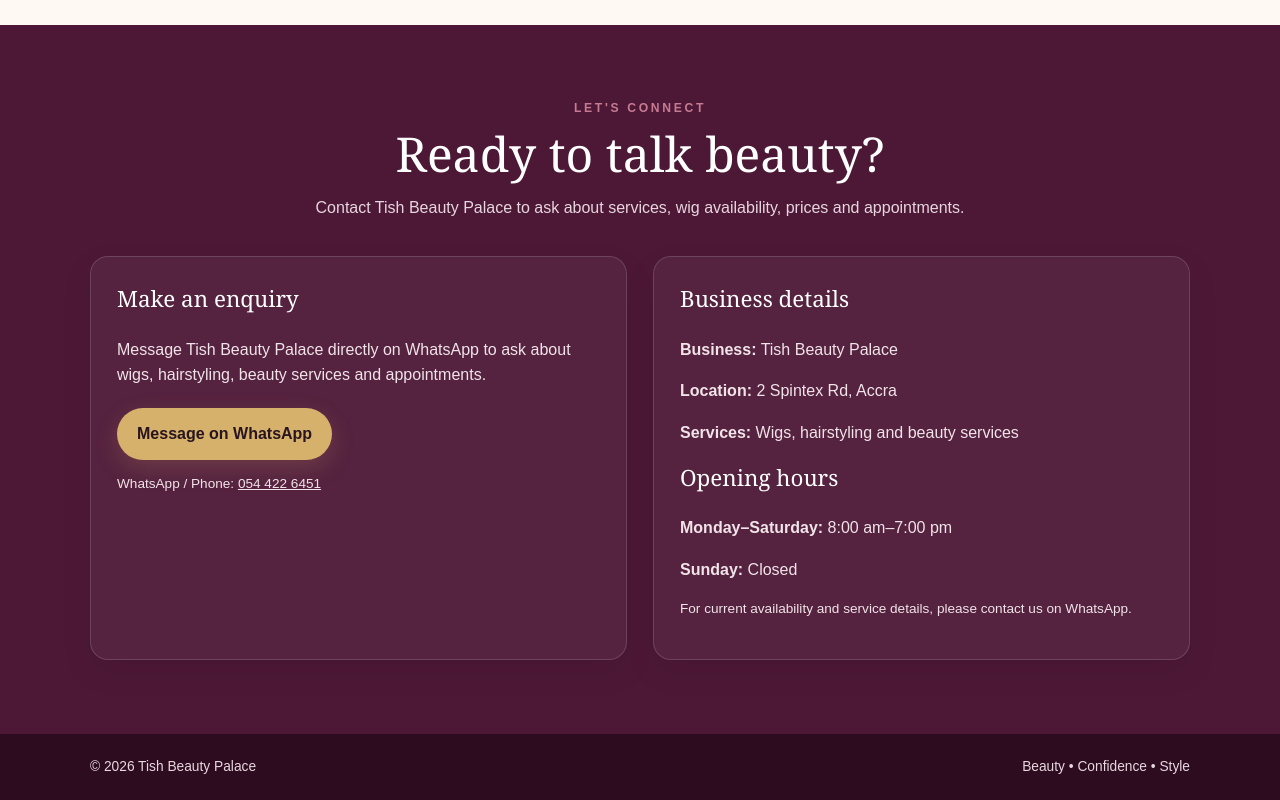
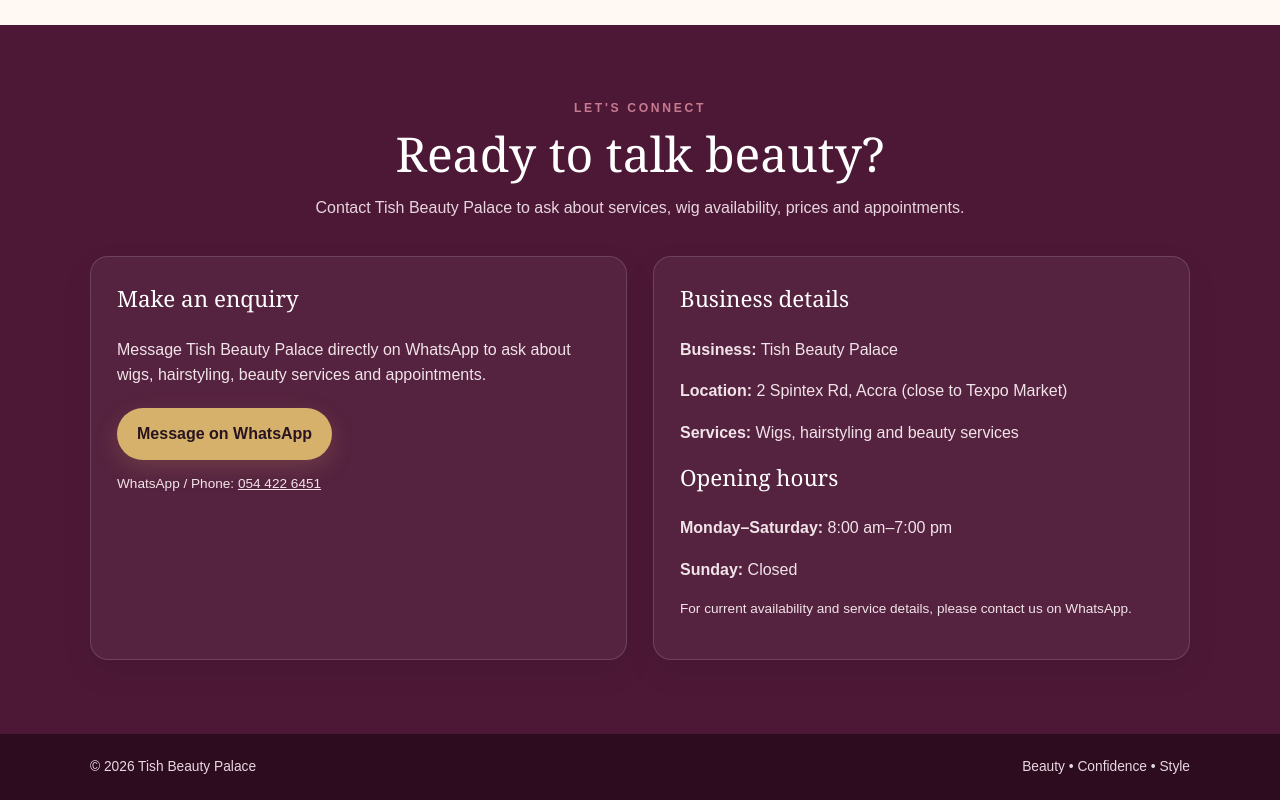
Before and after one commit to Maxcot-999/Tish-beauty-palace-, a plain HTML site: page index.html in a window 1280 px wide. Shown: the part 2994-3794 px from the top of the page. Drawn offline with Linux system fonts and the light colour scheme.

Commit message:
Fix contact information and update location details
Updated WhatsApp contact link and business location details.

```diff
--- a/index.html
+++ b/index.html
@@ -44,7 +44,7 @@
     </div></div></section>
     <section class="about" id="about"><div class="wrap about-grid"><div class="about-img" role="img" aria-label="Beauty and hair styling scene"></div><div class="about-copy"><div class="eyebrow" style="color:var(--rose);letter-spacing:.2em;font-weight:bold;font-size:.76rem">Welcome to Tish Beauty Palace</div><h2>Beauty that feels like you.</h2><p>Every client has their own style. Tish Beauty Palace is here to help you explore looks that make you feel confident and ready for your moment.</p><ul class="checks"><li>Ask about current services and wig stock</li><li>Discuss the look you want before booking</li><li>Contact the business directly for confirmed prices and availability</li></ul><a class="btn" style="background:var(--plum);color:white" href="#contact">Get in touch</a></div></div></section>
     <section id="gallery"><div class="wrap"><div class="section-head"><div class="eyebrow">Style inspiration</div><h2>Find your next look</h2><p>A sample inspiration gallery. Replace these stock photos with Tish Beauty Palace's own work and product photos before publishing.</p></div><div class="gallery-grid"><img loading="lazy" src="https://images.unsplash.com/photo-1487412947147-5cebf100ffc2?auto=format&fit=crop&w=700&q=80" alt="Beauty portrait inspiration"><img loading="lazy" src="https://images.unsplash.com/photo-1524504388940-b1c1722653e1?auto=format&fit=crop&w=700&q=80" alt="Portrait and hairstyle inspiration"><img loading="lazy" src="https://images.unsplash.com/photo-1534528741775-53994a69daeb?auto=format&fit=crop&w=700&q=80" alt="Beauty portrait inspiration"><img loading="lazy" src="https://images.unsplash.com/photo-1508215751196-bcfd4ca60f91?auto=format&fit=crop&w=700&q=80" alt="Beauty style inspiration"><img loading="lazy" src="https://images.unsplash.com/photo-1529139574466-a303027c1d8b?auto=format&fit=crop&w=700&q=80" alt="Fashion and beauty inspiration"><img loading="lazy" src="https://images.unsplash.com/photo-1509631179647-0177331693ae?auto=format&fit=crop&w=700&q=80" alt="Personal style inspiration"></div><p class="note">Photos are illustrative stock imagery, not confirmed photos of the business or its customers.</p></div></section>
-    <section class="contact" id="contact"><div class="wrap"><div class="section-head"><div class="eyebrow">Let's connect</div><h2>Ready to talk beauty?</h2><p>Contact Tish Beauty Palace to ask about services, wig availability, prices and appointments.</p></div><div class="contact-grid"><div class="contact-card"><h3>Make an enquiry</h3><p>Message Tish Beauty Palace directly on WhatsApp to ask about wigs, hairstyling, beauty services and appointments.</p><a class="btn primary" href="https://wa.me/233544226451?text=Hello%20Tish%20Beauty%20Palace%2C%20I%27d%20like%20to%20ask%20about%20your%20services%20and%20wig%20availability." target="_blank" rel="noopener">Message on WhatsApp</a><p class="small">WhatsApp / Phone: <a href="tel:+233544226451" style="color:inherit">054 422 6451</a></p></div><div class="contact-card"><h3>Business details</h3><p><strong>Business:</strong> Tish Beauty Palace</p><p><strong>Location:</strong> 2 Spintex Rd, Accra</p><p><strong>Services:</strong> Wigs, hairstyling and beauty services</p><h3>Opening hours</h3><p><strong>Monday–Saturday:</strong> 8:00 am–7:00 pm</p><p><strong>Sunday:</strong> Closed</p><p class="small">For current availability and service details, please contact us on WhatsApp.</p></div></div></div></section>
+    <section class="contact" id="contact"><div class="wrap"><div class="section-head"><div class="eyebrow">Let's connect</div><h2>Ready to talk beauty?</h2><p>Contact Tish Beauty Palace to ask about services, wig availability, prices and appointments.</p></div><div class="contact-grid"><div class="contact-card"><h3>Make an enquiry</h3><p>Message Tish Beauty Palace directly on WhatsApp to ask about wigs, hairstyling, beauty services and appointments.</p><a class="btn primary" href="https://wa.me/233598226962?text=Hello%20Tish%20Beauty%20Palace%2C%20I%27d%20like%20to%20ask%20about%20your%20services%20and%20wig%20availability." target="_blank" rel="noopener">Message on WhatsApp</a><p class="small">WhatsApp / Phone: <a href="tel:+233544226451" style="color:inherit">054 422 6451</a></p></div><div class="contact-card"><h3>Business details</h3><p><strong>Business:</strong> Tish Beauty Palace</p><p><strong>Location:</strong> 2 Spintex Rd, Accra (close to Texpo Market)</p><p><strong>Services:</strong> Wigs, hairstyling and beauty services</p><h3>Opening hours</h3><p><strong>Monday–Saturday:</strong> 8:00 am–7:00 pm</p><p><strong>Sunday:</strong> Closed</p><p class="small">For current availability and service details, please contact us on WhatsApp.</p></div></div></div></section>
   </main>
   <a class="floating-cta" href="https://wa.me/233544226451?text=Hello%20Tish%20Beauty%20Palace%2C%20I%27d%20like%20to%20ask%20about%20your%20services%20and%20wig%20availability." target="_blank" rel="noopener" aria-label="Message Tish Beauty Palace on WhatsApp"><svg viewBox="0 0 24 24" aria-hidden="true"><path d="M12.04 2a9.9 9.9 0 0 0-8.5 15l-1.1 4 4.1-1.08A10 10 0 1 0 12.04 2Zm0 18.1a8.1 8.1 0 0 1-4.13-1.13l-.3-.18-2.44.64.65-2.38-.2-.31A8.1 8.1 0 1 1 12.04 20.1Zm4.45-6.07c-.24-.12-1.43-.7-1.65-.78-.22-.08-.38-.12-.54.12-.16.24-.62.78-.76.94-.14.16-.28.18-.52.06-.24-.12-1.02-.38-1.94-1.2-.72-.64-1.2-1.43-1.34-1.67-.14-.24-.02-.37.1-.49.1-.1.24-.28.36-.42.12-.14.16-.24.24-.4.08-.16.04-.3-.02-.42-.06-.12-.54-1.3-.74-1.78-.2-.47-.4-.4-.54-.41h-.46c-.16 0-.42.06-.64.3-.22.24-.84.82-.84 2s.86 2.32.98 2.48c.12.16 1.69 2.58 4.1 3.62.57.25 1.02.4 1.37.51.58.18 1.1.16 1.52.1.46-.07 1.43-.58 1.63-1.14.2-.56.2-1.04.14-1.14-.06-.1-.22-.16-.46-.28Z"/></svg> Enquire now</a>
   <footer><div class="wrap"><span>© <span id="year">2026</span> Tish Beauty Palace</span><span>Beauty • Confidence • Style</span></div></footer>
```
